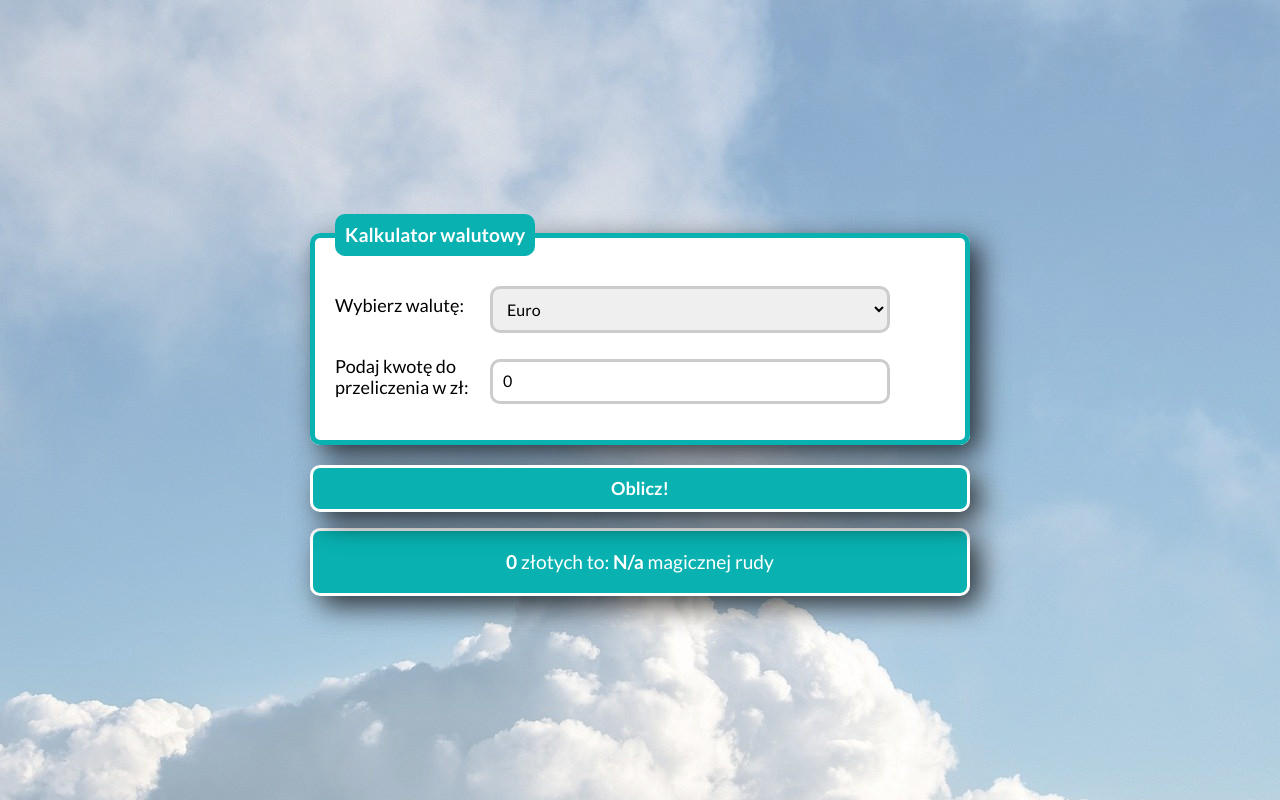
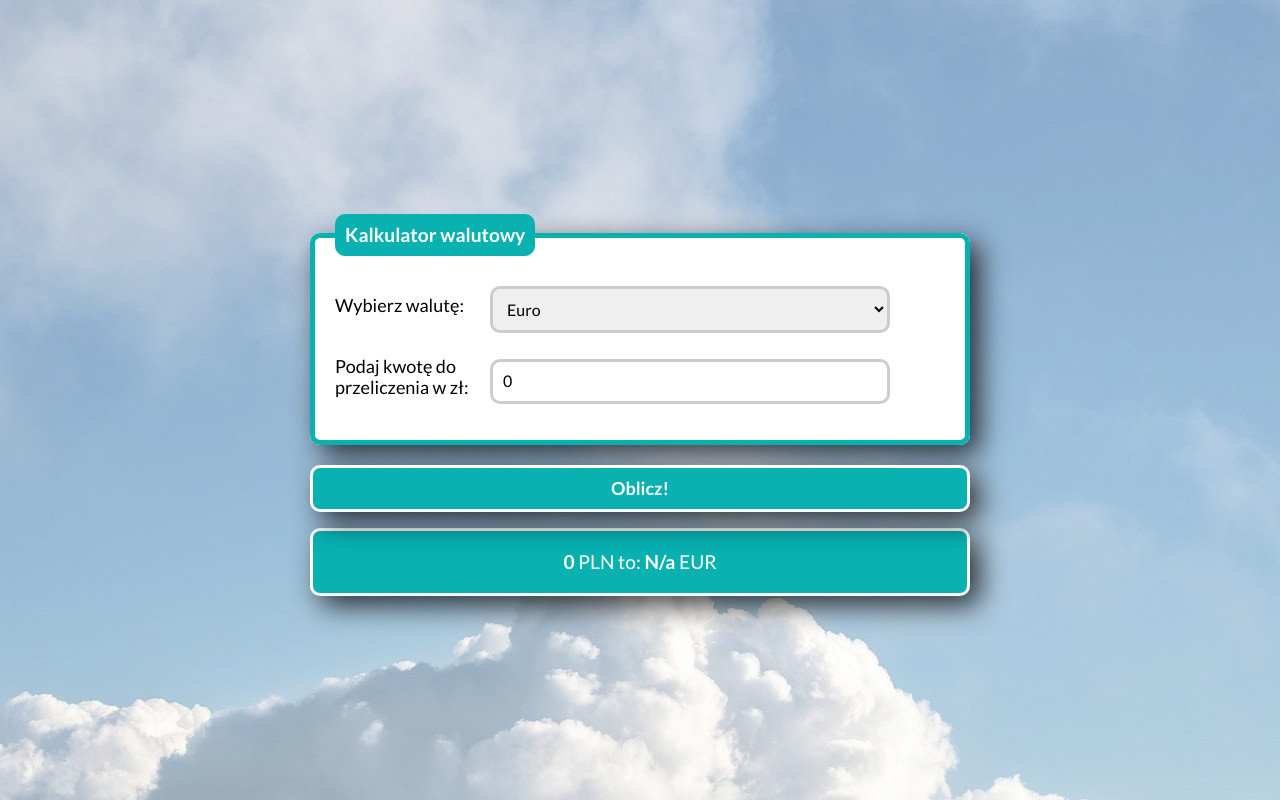
Before and after one commit to Kacper218/currency-calculator-react, a React (Create React App) app: page / in a window 1280 px wide. Built offline with nearby package versions, Linux system fonts and the light colour scheme.

Commit message:
changed score element to display short name of curriencies

```diff
--- a/src/Score/index.js
+++ b/src/Score/index.js
@@ -5,7 +5,7 @@ const Score = ({ option, amount, score }) => {
   return (
 
     <div className="score">
-      <strong>{amount}</strong> złotych to: <strong>{score}</strong> {option === "euro" ? "euro" : "magicznej rudy"}
+      <strong>{amount}</strong> PLN to: <strong>{score}</strong> {option}
     </div>
   );
 };
```
